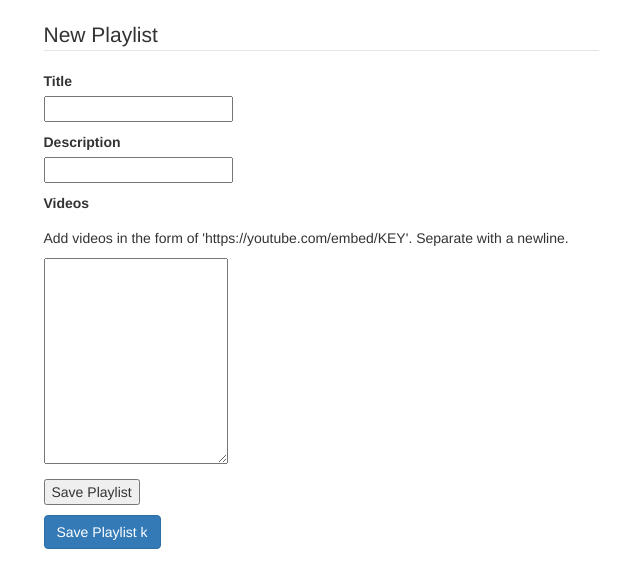
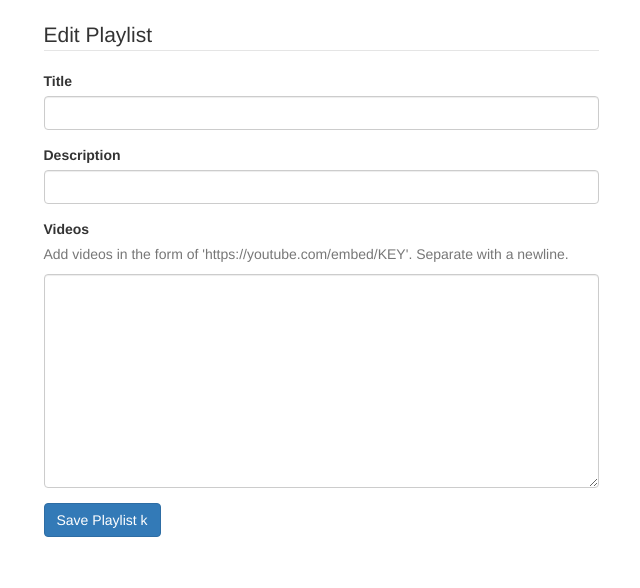
Before and after one commit to erikbatista42/Playlister, a Flask app: page /playlists/new in a window 1280 px wide. Shown: the part 52-640 px from the top of the page, without its empty margins (319-959 px from the left). Run offline with Flask 2, Linux system fonts and the light colour scheme; some libraries are stand-ins or nearby versions.

Commit message:
updated edit page

```diff
--- a/app.py
+++ b/app.py
@@ -3,16 +3,8 @@ from pymongo import MongoClient
 from bson.objectid import ObjectId
 
 client = MongoClient()
-
 db = client.Playlister
-client.drop_database(db)
 playlists = db.playlists
-    # mock array of objects
-# playlists = [
-#     { 'title': 'Cat Videos', 'description': 'Cats acting weird' },
-#     { 'title': '80\'s Music', 'description': 'Don\'t stop believing!' },
-#     {'title': 'Favorite Music', 'description': ["Better not", "No fun"]}
-# ]
 
 app = Flask(__name__)
 @app.route("/")
--- a/templates/partials/playlists_form.html
+++ b/templates/partials/playlists_form.html
@@ -1,28 +1,21 @@
-<!-- templates/partials/playlists_form.html -->
-
 <fieldset>
-    <legend>{{ title }}</legend>
+    <legend>Edit Playlist</legend>
     <!-- TITLE -->
-    <p>
+    <div class='form-group'>
         <label for='playlist-title'>Title</label><br>
-        <input id='playlist-title' type='text' name='title' value='{{ playlist.title }}'/>
-    </p>
+        <input class='form-control' id='playlist-title' type='text' name='title' value='{{ playlist.title }}'/>
+    </div>
 
     <!-- DESCRIPTION -->
-    <p>
-      <label for='description'>Description</label><br>
-      <input id='description' type='text' name='description' value='{{ playlist.description }}' />
-    </p>
+    <div class='form-group'>
+        <label for='description'>Description</label><br>
+        <input class='form-control' id='description' type='text' name='description' value='{{ playlist.description }}' />
+    </div>
 
-    <!-- VIDEO LINKS -->
-    <p>
-      <label for='playlist-videos'>Videos</label><br>
-      <p>Add videos in the form of 'https://youtube.com/embed/KEY'. Separate with a newline.</p>
-      <textarea id='playlist-videos' name='videos' rows='10' />{{ "\n".join(playlist.videos) }}</textarea>
-    </p>
-    </fieldset>
-
-    <!-- BUTTON -->
-    <p>
-        <button type='submit'>Save Playlist</button>
-    </p>
+    <!-- DESCRIPTION -->
+    <div class='form-group'>
+        <label for='playlist-videos'>Videos</label><br/>
+        <p class='text-muted'>Add videos in the form of 'https://youtube.com/embed/KEY'. Separate with a newline.</p>
+        <textarea class='form-control' id='playlist-videos' name='videos' rows='10' />{{ "\n".join(playlist.videos) }}</textarea>
+    </div>
+</fieldset>
```
